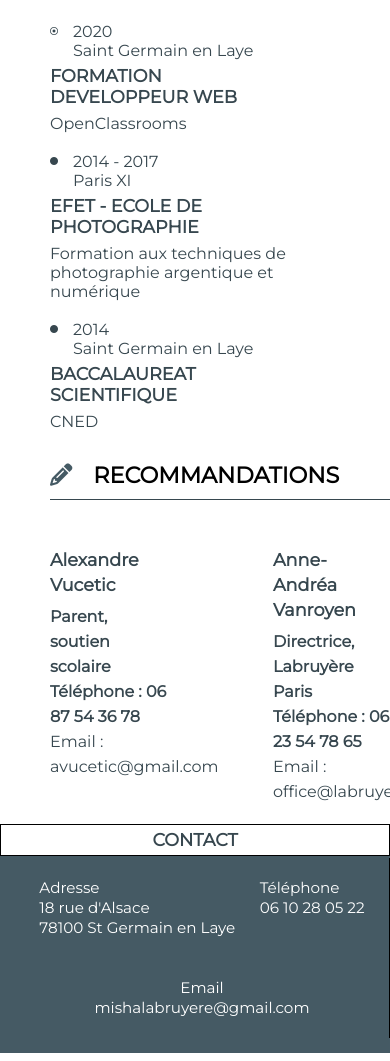
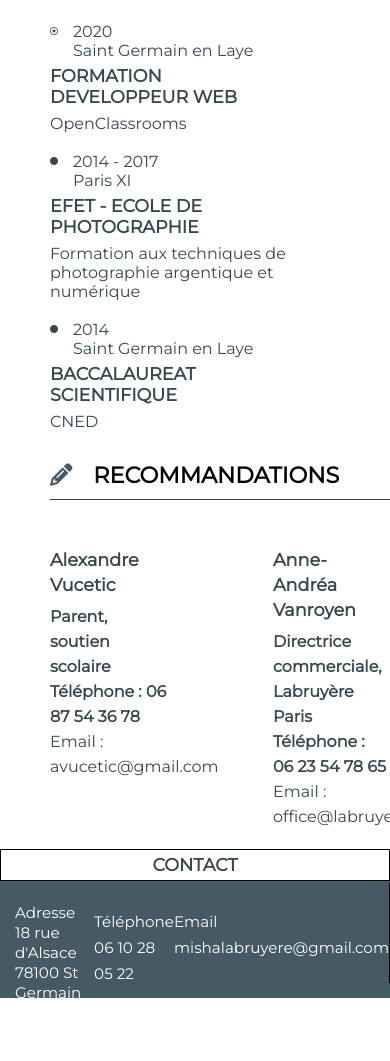
Before and after one commit to Misha-Labruyere/projet2, a plain HTML site: page index.html in a window 390 px wide. Shown: the part 809-1870 px from the top of the page. After the commit the page ends 1832 px from the top, so only its background shows below. Drawn offline with Linux system fonts and the light colour scheme.

Commit message:
Finaliser

```diff
--- a/index.html
+++ b/index.html
@@ -20,7 +20,7 @@
                 <div class=" contact">
 
                     <ul>
-                        <div class="adresse-telephone">
+                        <div class="adresse-telephone-mail">
                             <address>
                                 Adresse
                                 18 rue d'Alsace
@@ -29,11 +29,11 @@
                             <div class="telephone">
                                 Téléphone
                                 06 10 28 05 22</div>
+
+                            <div class="mail">
+                                Email
+                                mishalabruyere@gmail.com</div>
                         </div>
-
-                        <div class="mail">
-                            Email
-                            mishalabruyere@gmail.com</div>
                     </ul>
 
                 </div>
@@ -177,8 +177,10 @@
 
                     <div class="employeur">
                         <h4>Anne-Andréa Vanroyen</h4>
-                        <span>Directrice, Labruyère Paris
-                            Téléphone : 06 23 54 78 65</span> Email : office@labruyere.paris
+                        <span>Directrice commerciale,
+                            Labruyère Paris
+                            Téléphone :
+                            06 23 54 78 65</span> Email : office@labruyere.paris
                     </div>
                 </div>
             </section>
--- a/style.css
+++ b/style.css
@@ -89,16 +89,17 @@
     display: none;
   }
 
-  .adresse-telephone {
+  .adresse-telephone-mail {
     display: flex;
     justify-content: space-evenly;
     align-content: space-around;
-    max-height: 100px;
+    text-align: start;
+    height: 100px;
   }
 
-  address,
-  .telephone {
-    text-align: start;
+  .telephone,
+  .mail {
+    line-height: 1.7em;
   }
 }
 
```
